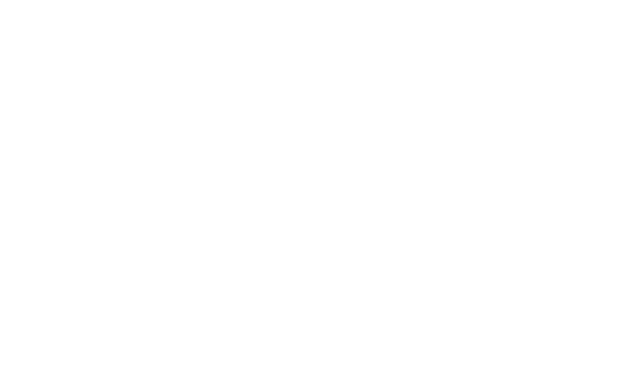
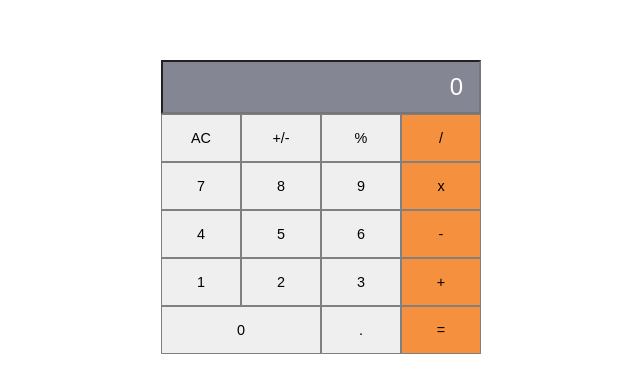
Before and after one commit to ulises2607/Math-Magicians, a React (Create React App) app: page / in a window 1280 px wide. Shown: the part 108-500 px from the top of the page, without its empty margins (319-959 px from the left). Built offline with nearby package versions, Linux system fonts and the light colour scheme.

Commit message:
Fixing displayButtons function

```diff
--- a/src/App.js
+++ b/src/App.js
@@ -1,10 +1,9 @@
+import './App.css';
 import Calculator from './Components/Calculator';
 
 function App() {
   return (
-    <>
-      <Calculator />
-    </>
+    <Calculator />
   );
 }
 
--- a/src/index.js
+++ b/src/index.js
@@ -1,8 +1,8 @@
 import React from 'react';
 import ReactDOM from 'react-dom/client';
 import './index.css';
+import App from './App';
 import reportWebVitals from './reportWebVitals';
-import App from './App';
 
 const root = ReactDOM.createRoot(document.getElementById('root'));
 root.render(
```
Also changed, not shown: src/Components/Calculator.js (+4 -4 lines), src/Components/buttons.js (+5 -3 lines), src/App.css (added).
